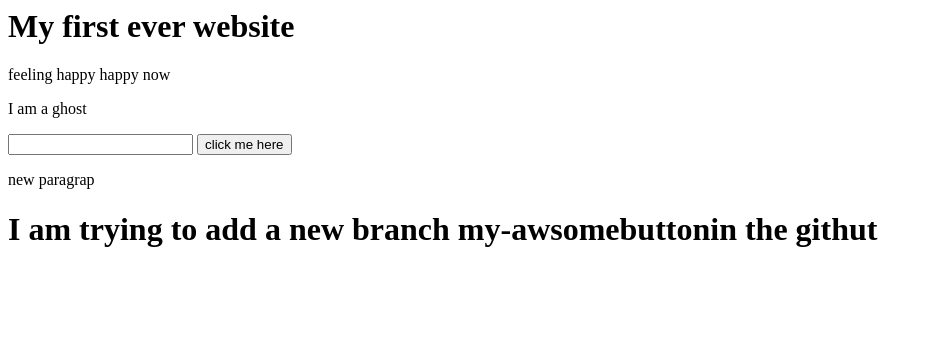
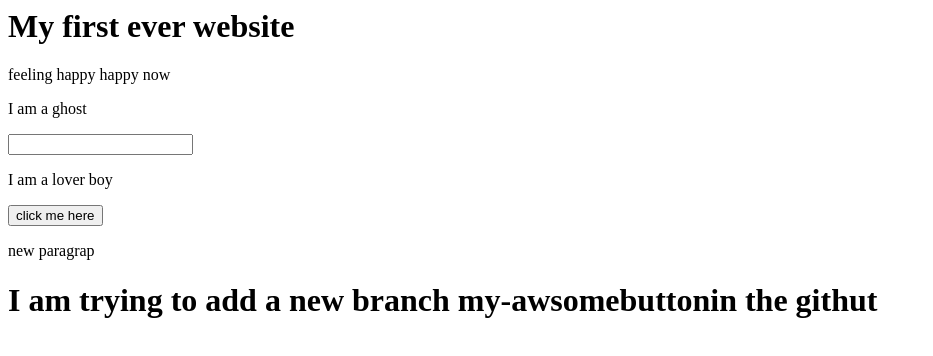
Before and after one commit to ovismash/new-website, a plain HTML site: page index.html in a window 1280 px wide. Shown: the whole page, without its empty margins (0-933 px from the left). Drawn offline with Linux system fonts and the light colour scheme.

Commit message:
text updated

```diff
--- a/index.html
+++ b/index.html
@@ -2,7 +2,7 @@
  <p>feeling happy happy now</p>
 <p> I am a ghost </p>
 <input type="text">
-
+<p>I am a lover boy</p>
 
 <button>click me here</button>
 <p>new paragrap</p>
```
